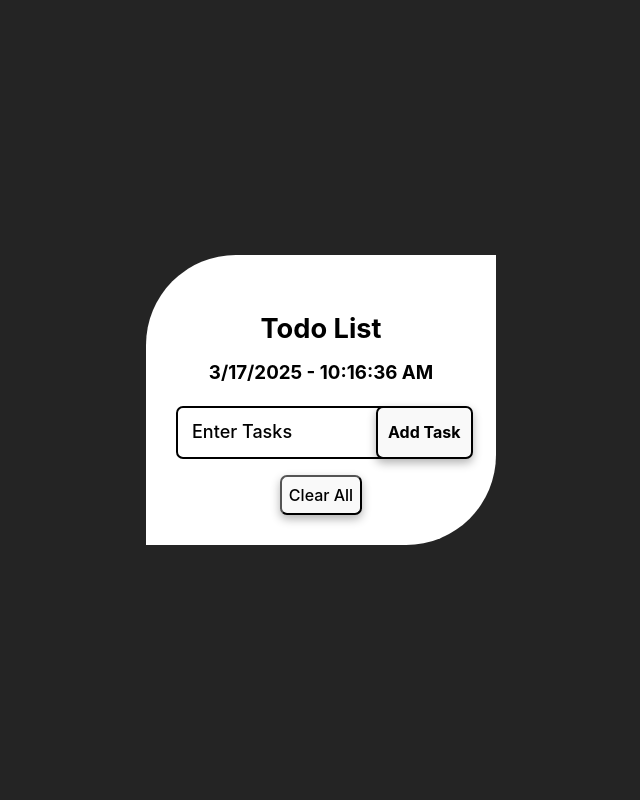
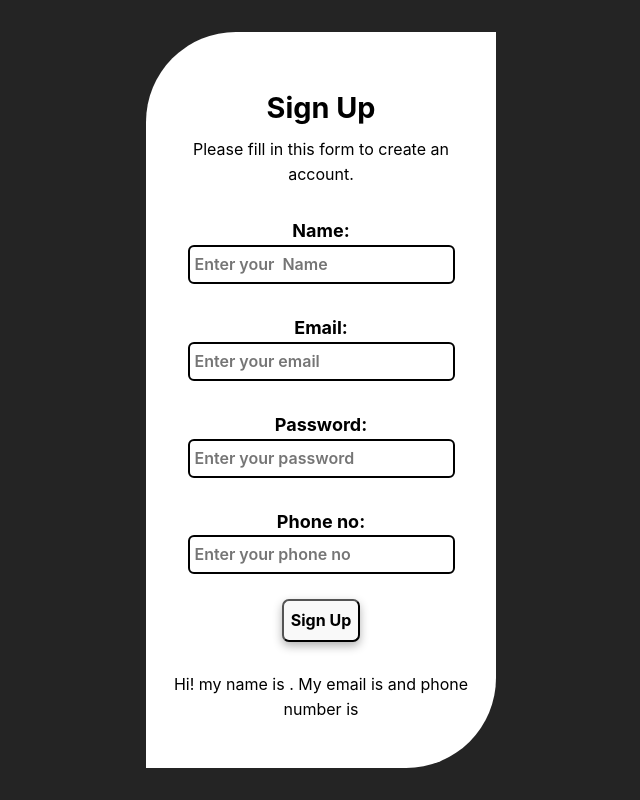
Before and after one commit to MznAarik/react-my-app, a React (Vite) app: page / in a window 1280 px wide. Shown: the whole page, without its empty margins (319-959 px from the left). Built offline with nearby package versions, Linux system fonts and the light colour scheme.

Commit message:
registration form submission

```diff
--- a/src/App.jsx
+++ b/src/App.jsx
@@ -15,6 +15,8 @@ import { ToggleSwitch } from "./components/projects/ToggleSwitch/ToggleSwitch";
 import { ToDo } from "./components/projects/ToDo/Todo";
 import CounterChallenge from "./components/hooks/useState/Challenge";
 import { Controlled } from "./components/hooks/useState/Controlled";
+import RegistrationForm from "./components/hooks/useState/RegistrationForm";
+import RegistrationReact from "./components/hooks/useState/RegistrationReact";
 
 
 
@@ -31,10 +33,10 @@ export default function App() {
         {/* <DerivedState /> */}
         {/* <LiftStateUp /> */}
         {/* <ToggleSwitch /> */}
-        <ToDo />
+        {/* <ToDo /> */}
         {/* <CounterChallenge /> */}
         {/* <Controlled /> */}
-
+        <RegistrationReact />
       </>
     </MantineProvider>
   )
--- /dev/null
+++ b/src/components/hooks/useState/RegistrationForm.jsx
@@ -0,0 +1,94 @@
+import { useState } from "react"
+import "./Challenge.css"
+
+export default function RegistrationForm() {
+    const [name, setName] = useState("");
+    const [email, setEmail] = useState("");
+    const [password, setPassword] = useState("");
+    const [phoneNumber, setPhoneNumber] = useState("");
+
+    const handleInputChange = (e) => {
+        const { name, value } = e.target;
+
+        switch (name) {
+            case "name":
+                setName(e.target.value);
+                break;
+
+            case "email":
+                setEmail(e.target.value);
+                break;
+
+            case "password":
+                setPassword(e.target.value);
+                break;
+
+            case "phoneno":
+                setPhoneNumber(e.target.value);
+                break;
+        }
+
+    }
+
+    const handleFormSubmit = (e) => {
+        e.preventDefault();
+        const formData = {
+            name,
+            email,
+            password,
+            phoneNumber,
+        }
+
+        console.log(formData);
+    }
+
+    return (
+        <>
+            <div className="container">
+                <form onSubmit={handleFormSubmit}>
+                    <h2>Sign Up</h2>
+                    <p>Please fill in this form to create an account.</p>
+                    <div className="reg-form">
+
+                        <label htmlFor="name">
+                            <p> Name:
+                                <input type="text" name="name" value={name} onChange={handleInputChange} placeholder="Enter your  Name" required />
+                            </p>
+                        </label>
+
+                        <label htmlFor="email">
+                            <p>Email:
+                                <input type="text" name="email" value={email} onChange={handleInputChange} placeholder="Enter your email" required />
+                            </p>
+                        </label>
+
+                        <label htmlFor="password">
+                            <p>Password:
+                                <input type="password" name="password" value={password} onChange={handleInputChange} placeholder="Enter your password" required />
+                            </p>
+                        </label>
+
+                        <label htmlFor="phone no">
+                            <p>Phone no:
+                                <input type="text" name="phoneno" value={phoneNumber} onChange={handleInputChange} placeholder="Enter your phone no" required />
+                            </p>
+                        </label>
+                    </div>
+
+                    <button type="submit">Sign Up</button>
+
+                    <section className="summary" style={{ textAlign: "center", marginTop: "20px" }}>
+                        <p>
+                            Hi! my name is {" "}
+                            <span>
+                                {name}
+                            </span>
+                            . My email is <span>{email}</span> and phone number is <span>{phoneNumber}</span>
+                        </p>
+                    </section>
+
+                </form>
+            </div>
+        </>
+    )
+}
--- /dev/null
+++ b/src/components/hooks/useState/RegistrationReact.jsx
@@ -0,0 +1,72 @@
+import { useState } from "react"
+import "./challenge.css"
+
+export default function RegistrationReact() {
+    const [user, setUser] = useState({
+        name: "",
+        email: "",
+        password: "",
+        phoneno: "",
+    });
+
+    const handleInputChange = (e) => {
+        const { name, value } = e.target;
+        setUser((prev) => ({ ...prev, [name]: value }))
+
+    }
+
+    const handleFormSubmit = (e) => {
+        e.preventDefault();
+        console.log(user)
+    }
+
+    return (
+        <>
+            <div className="container">
+                <form onSubmit={handleFormSubmit}>
+                    <h2>Sign Up</h2>
+                    <p>Please fill in this form to create an account.</p>
+                    <div className="reg-form">
+
+                        <label htmlFor="name">
+                            <p> Name:
+                                <input type="text" name="name" value={user.name} onChange={handleInputChange} placeholder="Enter your  Name" required />
+                            </p>
+                        </label>
+
+                        <label htmlFor="email">
+                            <p>Email:
+                                <input type="text" name="email" value={user.email} onChange={handleInputChange} placeholder="Enter your email" required />
+                            </p>
+                        </label>
+
+                        <label htmlFor="password">
+                            <p>Password:
+                                <input type="password" name="password" value={user.password} onChange={handleInputChange} placeholder="Enter your password" required />
+                            </p>
+                        </label>
+
+                        <label htmlFor="phone no">
+                            <p>Phone no:
+                                <input type="text" name="phoneno" value={user.phoneno} onChange={handleInputChange} placeholder="Enter your phone no" required />
+                            </p>
+                        </label>
+                    </div>
+
+                    <button type="submit">Sign Up</button>
+
+                    <section className="summary" style={{ textAlign: "center", marginTop: "20px" }}>
+                        <p>
+                            Hi! my name is {" "}
+                            <span>
+                                {user.name}
+                            </span>
+                            . My email is <span>{user.email}</span> and phone number is <span>{user.phoneno}</span>
+                        </p>
+                    </section>
+
+                </form>
+            </div>
+        </>
+    )
+}
--- a/src/components/hooks/useState/challenge.css
+++ b/src/components/hooks/useState/challenge.css
@@ -12,6 +12,7 @@ body {
     display: flex;
     flex-direction: column;
     align-items: center;
+    text-align: center;
 }
 
 h2 {
@@ -125,3 +126,16 @@ li {
     flex-direction: column;
     align-items: center;
 }
+
+.reg-form input,
+label {
+    display: flex;
+    flex-direction: column;
+    align-items: center;
+    padding: 5px;
+}
+
+.reg-form p,
+button {
+    margin: 10px;
+}
```
